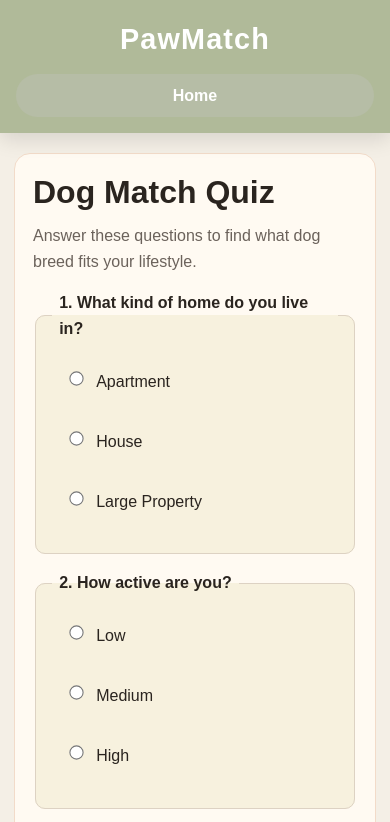
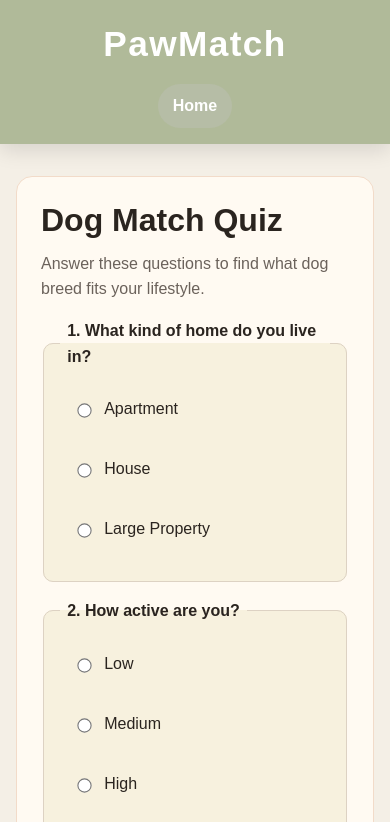
Before and after one commit to NPlanche/PawMatch, a website built with Vite: page quiz.html in a window 390 px wide. Shown: the top 822 px of the page. Built offline with nearby package versions, Linux system fonts and the light colour scheme.

Commit message:
updating styling

```diff
--- a/styles.css
+++ b/styles.css
@@ -228,47 +228,7 @@ input:focus-visible {
 }
 
 @media (max-width: 700px) {
-  header h1 {
-    font-size: 1.8rem;
-  }
-
-  main {
-    padding: 1.25rem 0.85rem 2rem;
-  }
-
-  section {
-    padding: 1.15rem;
-  }
-
-  nav {
-    gap: 0.6rem;
-  }
-
-  nav a,
-  button,
-  main a[href$=".html"],
-  article a {
-    width: 100%;
-    text-align: center;
-  }
-
-  label {
-    align-items: flex-start;
+  .breed-details-top {
+    grid-template-columns: 1fr;
   }
 }
-
-@media (min-width: 900px) {
-  #results-list {
-    grid-template-columns: repeat(2, minmax(0, 1fr));
-  }
-
-  #breed-profile {
-    grid-template-columns: 1.1fr 1fr;
-    align-items: start;
-  }
-
-  #breed-profile h2,
-  #breed-profile p {
-    grid-column: 1 / -1;
-  }
-}
```
